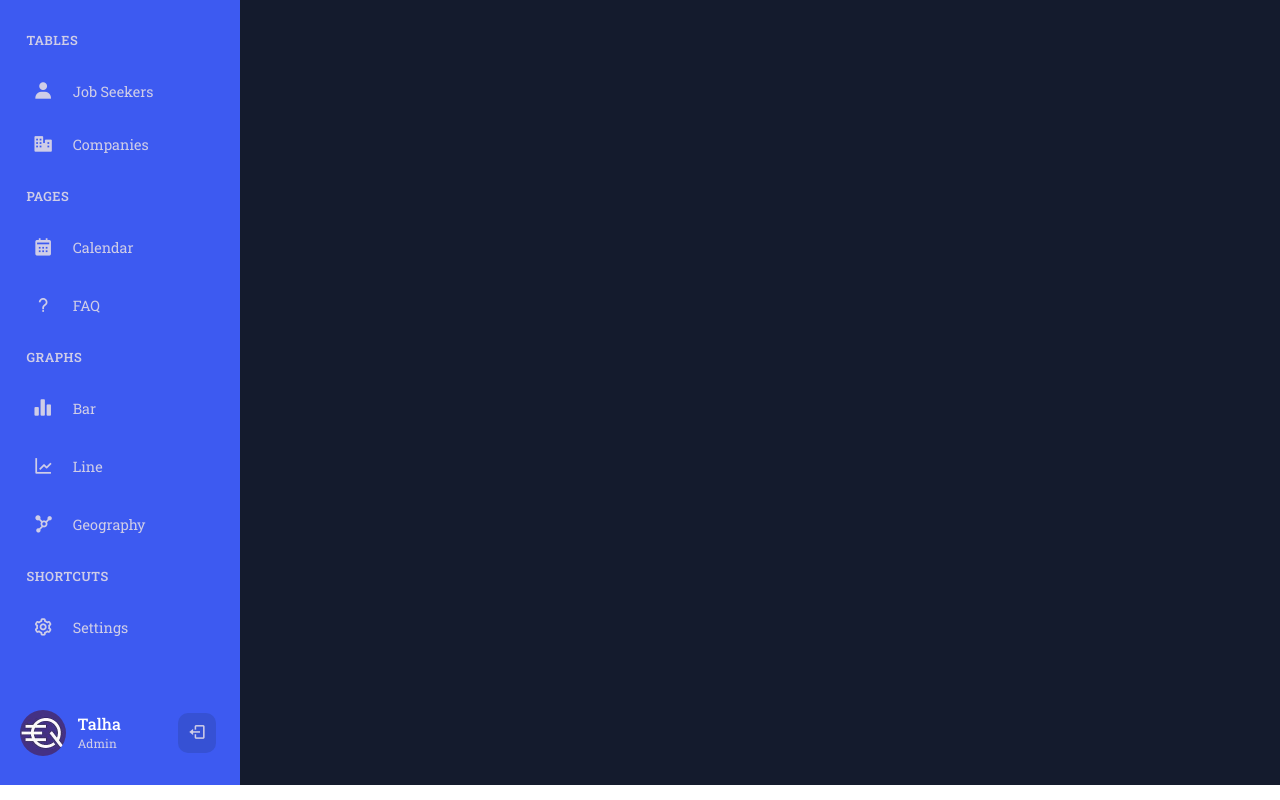
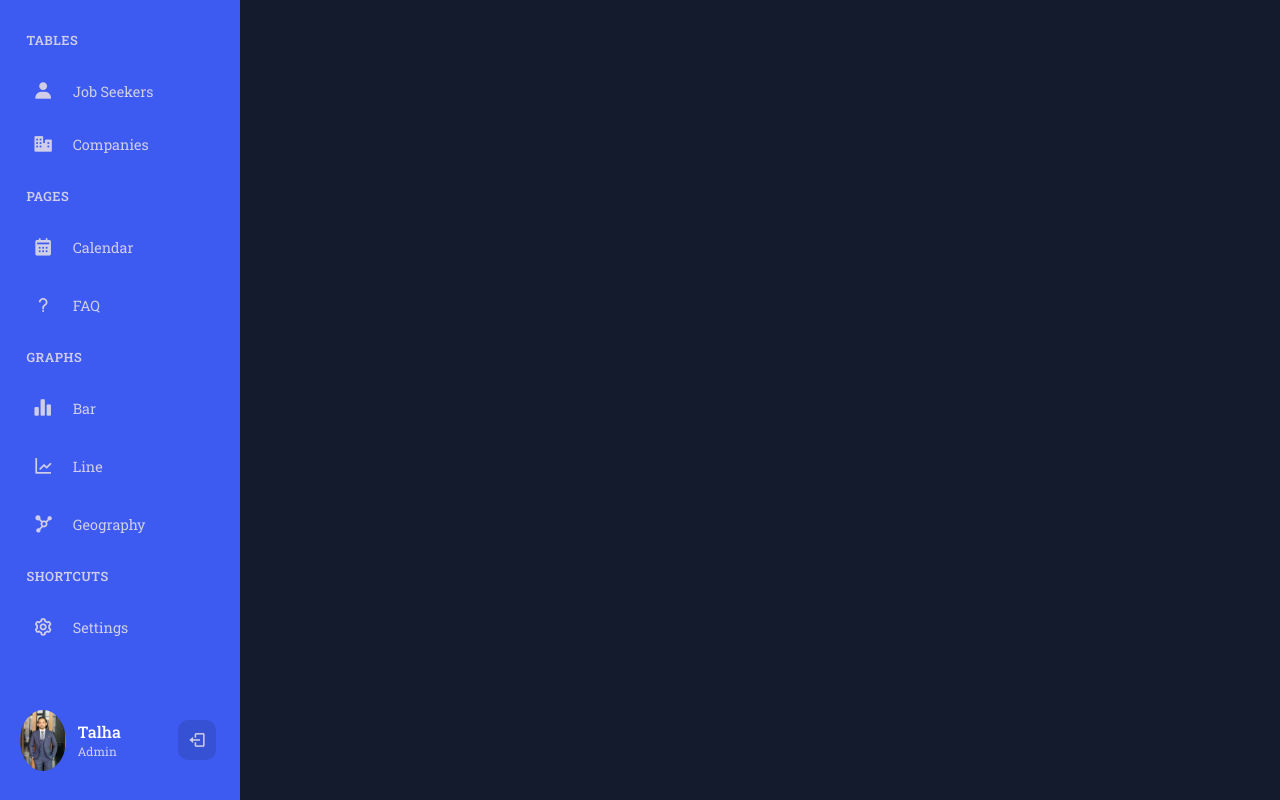
Before and after one commit to talhaariif1437/Smart-Job-Seeker-Frontend, a React (Vite) app: page /Navbar in a window 1280 px wide. Shown: the part 265-1065 px from the top of the page. Built offline with nearby package versions, Linux system fonts and the light colour scheme.

Commit message:
Chnages in Admin Portal

```diff
--- a/src/scenes/global/Navbar.jsx
+++ b/src/scenes/global/Navbar.jsx
@@ -279,7 +279,7 @@ function Navbar() {
         </Link>
         <div className="admin-user tooltip-element" data-tooltip="1">
           <div className="admin-profile hide">
-            <img src="src/assets/qwerty.jpg" alt="" />
+            <img src="src/assets/logo2.jpg" alt="" />
             <div className="admin-info">
               <h3>Talha</h3>
               <h5>Admin</h5>
```
